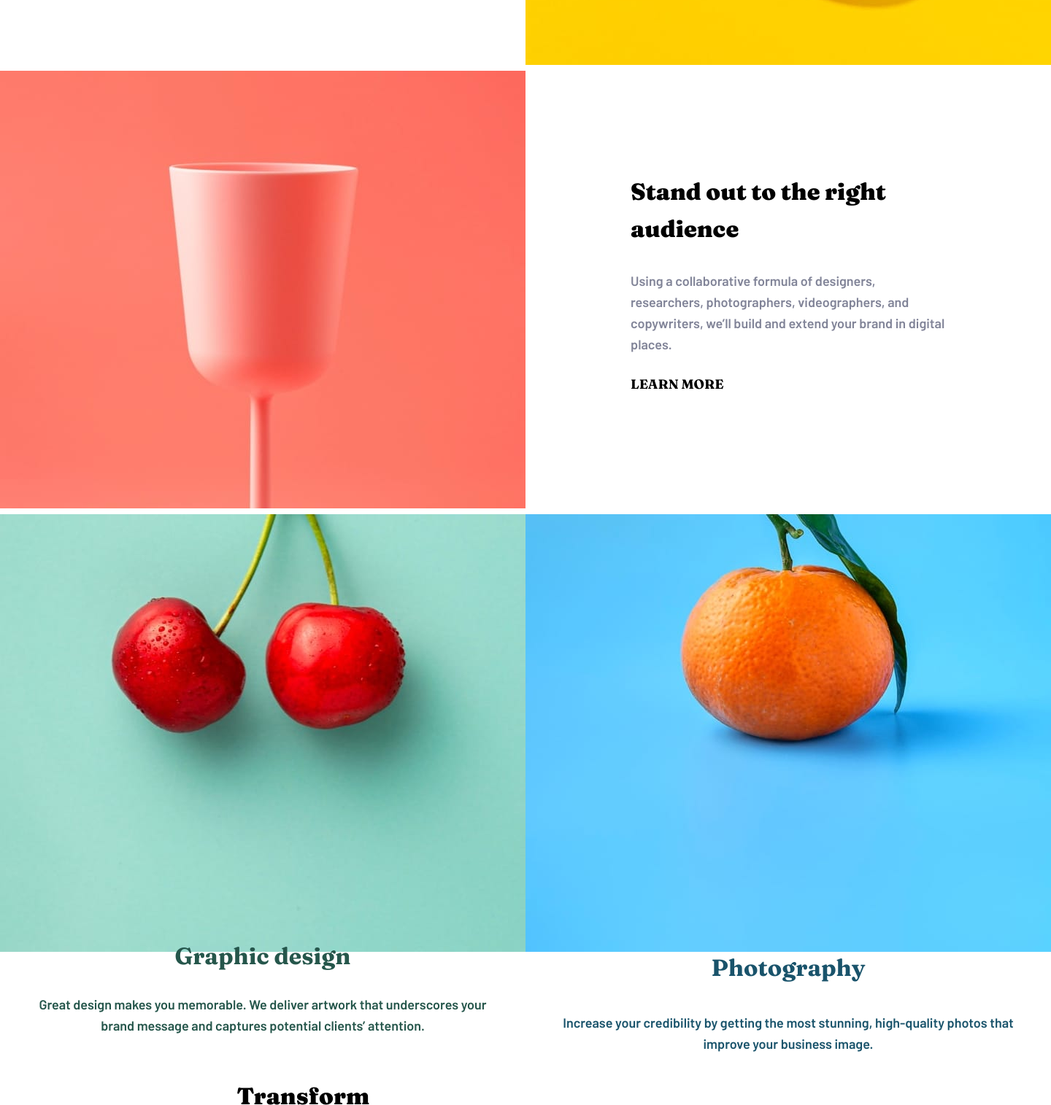
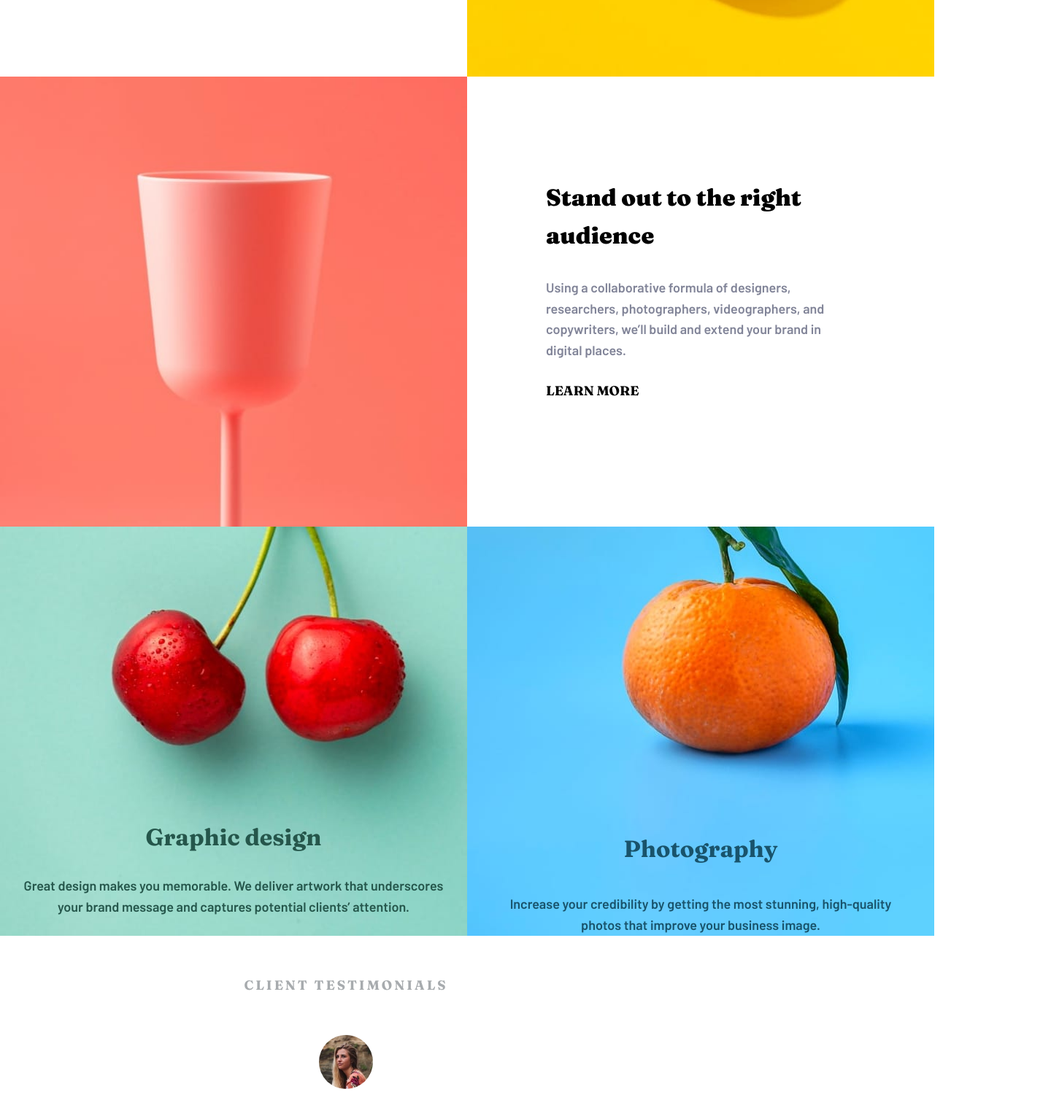
Before and after one commit to AsanteWiebers/sunnyside-agency-landing-page-main, a plain HTML site: page index.html in a window 1280 px wide. Shown: the part 1311-2826 px from the top of the page at 73% size, 1440 px wide, since content can reach past the window. Drawn offline with nearby package versions, Linux system fonts and the light colour scheme.

Commit message:
grid adjustments

```diff
--- a/index.html
+++ b/index.html
@@ -16,6 +16,7 @@
   <link rel="preconnect" href="https://fonts.gstatic.com" crossorigin>
   <link href="https://fonts.googleapis.com/css2?family=Fraunces:wght@700;900&display=swap" rel="stylesheet">
   <title> Sunnyside agency landing page</title>
+  <script src="https://unpkg.com/scrollreveal"></script>
 </head>
 
 <body>
@@ -74,7 +75,6 @@
     <div>
       <img class="big-stand-out-img" src="/images/desktop/image-stand-out.jpg" alt="cup with pink background"></div>
     <div>
-      <div class="main__text">
       <div class="grid-item">
         <h2> Stand out to the right audience</h2>
         <p class="grey--text"> Using a collaborative formula of designers, researchers, photographers, videographers,
@@ -84,7 +84,6 @@
           build
           and extend your brand in digital places.</p>
         <p class="active-red">Learn more</p>
-        </div>
       </div>
     </div>
     <div>
--- a/main.js
+++ b/main.js
@@ -6,3 +6,13 @@ function mobileMenu(){
         x.style.display = "block";
     }
 }
+
+ScrollReveal({
+    reset: true
+  });
+
+ScrollReveal('.arrow-down',
+    {distance:'100px'},
+    {duration: '500ms'}
+
+);
--- a/style.css
+++ b/style.css
@@ -5,6 +5,8 @@
     margin: 0;
     padding: 0;
 }
+
+    /* Custom properties  */
 
 :root {
 
@@ -123,6 +125,7 @@ body {
 }
 
 /* ----------- */
+/* Navigation */
 
 .top-nav {
 
@@ -185,6 +188,7 @@ button {
     right: 1.2em;
 }
 
+/* headings */
 
 h1 {
     color: var(--white);
@@ -198,8 +202,6 @@ h1 {
     text-transform: uppercase;
     width: 80%;
 }
-
-
 
 h2 {
     font-family: var(--fraunces);
@@ -227,8 +229,6 @@ h4 {
 
 /*  Main Area */
 
-
-
 .main__text {
     text-align: center;
     width: 90%;
@@ -237,7 +237,6 @@ h4 {
 }
 
 .main__text__container {
-    margin: 10em 0 0 ;
     display: inline-block;
 }
 
@@ -263,7 +262,6 @@ h4 {
     text-align: center;
     color: var(--very-dark-blue);
     padding: 0 1em;
-
 }
 
 .active-yellow {
@@ -452,37 +450,42 @@ h4 {
         display: grid;
         grid-template-columns: repeat(2, 1fr);
         grid-template-rows: repeat(2, 1fr);
+
     }
 
     .grid-item {
         padding: 6em;
         text-align: left;
+
     }
 
-    .big-gallery-img {
+    .big-transform-img,
+    .big-stand-out-img {
+        object-fit: cover;
         height: 100%;
-        object-fit: cover;
         width: 100%;
     }
 
-    .big-transform-img {
-        object-fit: cover;
-    }
-
-    .big-stand-out-img {
-        object-fit: cover;
-    }
 
     .bg-graphic-design {
+
         background: url(/images/desktop/image-graphic-design.jpg);
         background-repeat: no-repeat;
         object-fit: cover;
+        height: 100%;
+        width: 100%;
     }
 
     .bg-photography {
         background: url(/images/desktop/image-photography.jpg);
         background-repeat: no-repeat;
+        object-fit: cover;
+        height: 100%;
+        width: 100%;
     }
 
+    main {
+        display: none;
+    }
 
 }
```
Lines whose indentation alone changed are shown as unchanged.
